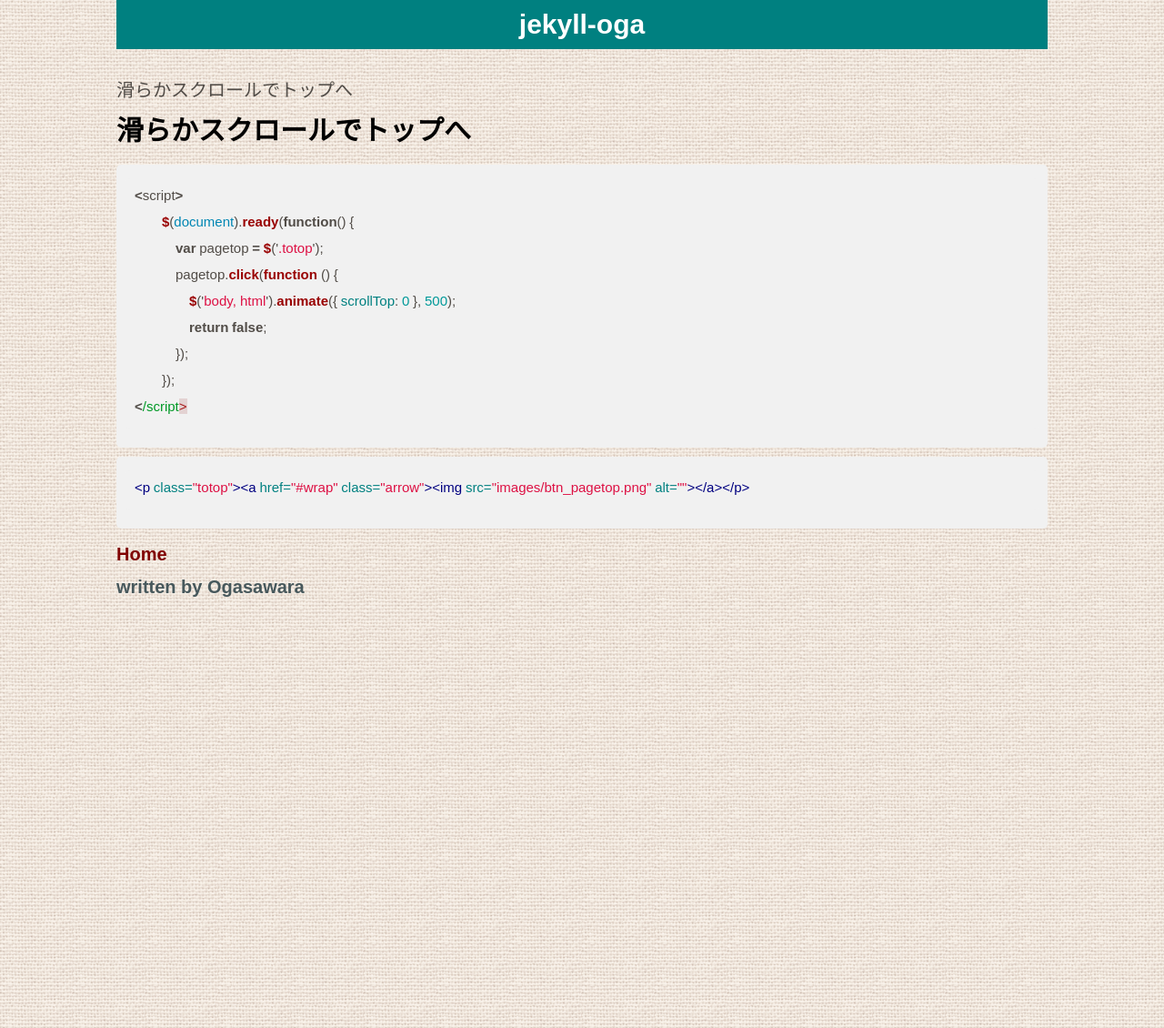
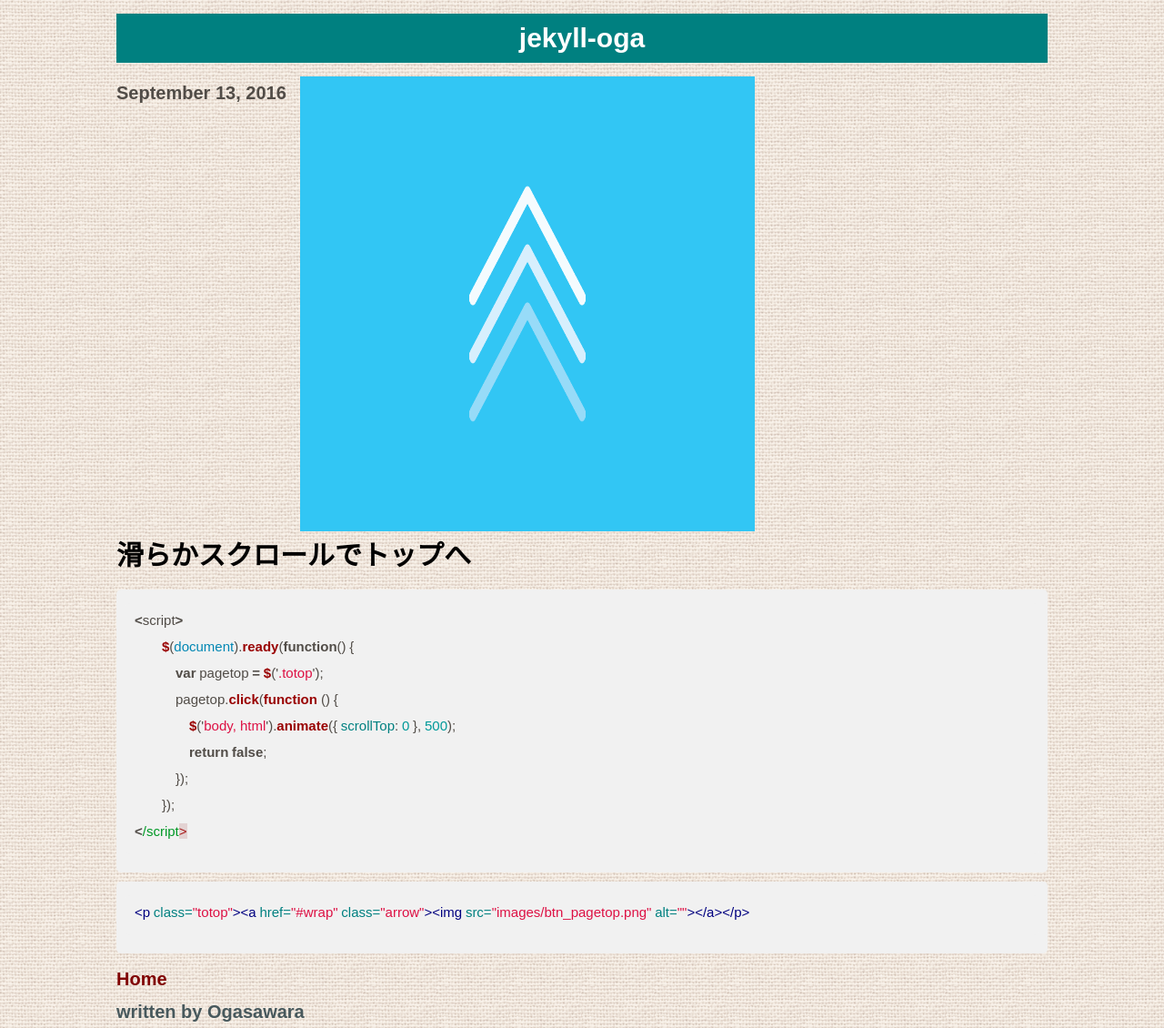
Before and after one commit to satoshiogasawara/satoshiogasawara.github.io, a Jekyll site: the page built from _posts/2016-09-13-title02.md, in a window 1280 px wide. Shown: the whole page at 91% size. Built offline with Jekyll 4.4.1, drawn with Linux system fonts in a browser that asks for light colours.

Commit message:
2016/09/22

```diff
--- a/_layouts/post.html
+++ b/_layouts/post.html
@@ -1,12 +1,10 @@
 {% include header.html %}
 <body>
+    <p class="date">
+      {{page.date | date: '%B %d, %Y'}}
+    </p>
     <div class="image">
-        <img src="{{page.image}}" alt="" />
-    </div>
-    <div class="title">
-        <p>
-          {{page.title}}
-        </p>
+        <img src="{{page.image}}" width="500" height="500" alt="" />
     </div>
     <div class="post">
         <div class="container">
--- a/_posts/2016-09-13-title02.md
+++ b/_posts/2016-09-13-title02.md
@@ -1,6 +1,7 @@
 ---
 layout: post
 title: 滑らかスクロールでトップへ
+image: /img/scroll.png
 ---
 
 # 滑らかスクロールでトップへ
--- a/css/main.css
+++ b/css/main.css
@@ -1670,6 +1670,9 @@ body {
   margin: 0 auto;
   background-image: url("/img/cloth-b2.png"); }
 
+.header {
+  margin: 15px 0; }
+
 .footer p a {
   font-weight: bold;
   color: #800000; }
@@ -1683,8 +1686,20 @@ body {
   color: #800000; }
 
 .post-image img {
-  width: 300px;
-  height: 300px; }
+  width: 100px;
+  height: 100px; }
 
 .lineno {
-  font-family: "times new roman"; }
+  font-family: "arial","times new roman"; }
+
+.date {
+  font-weight: bold; }
+
+.date, .post-image, .post-title {
+  float: left; }
+
+.post-image {
+  padding: 0 15px; }
+
+.image img {
+  margin-left: 15px; }
--- a/index.html
+++ b/index.html
@@ -6,10 +6,14 @@ author: ogasawara
 
 <div id="home">
   <h1>備忘録</h1>
+  <p>
+    現在の時刻 - {{ site.time | date_to_rfc822 }}
+  </p>
   <ul class="posts cf">
     {% for post in site.posts %}
     <a href="{{ post.url }}">
-      <li><span>{{ post.date | date: "%Y年%m月%d日" }}</span> &raquo;
+      <li class="cf">
+        <p class="date"><span>{{ post.date | date: "%Y年%m月%d日" }}</span> &raquo;</p>
         <p class="post-image">
           <img src="{{ post.image }}" alt="" />
         </p>
```
Also changed, not shown: _posts/2016-08-08-title01.md (+1 -0 lines), _sass/main.sass (+18 -3 lines), img/scroll.png (added).
